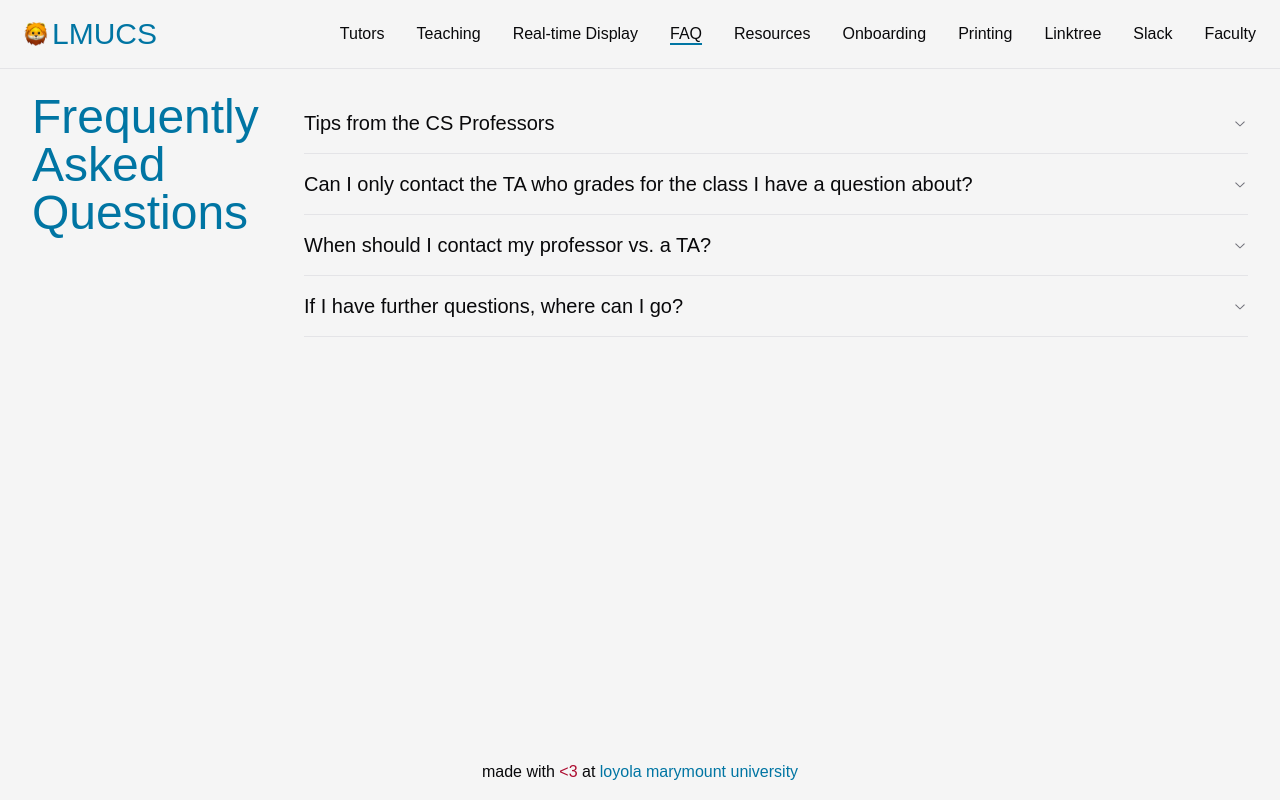
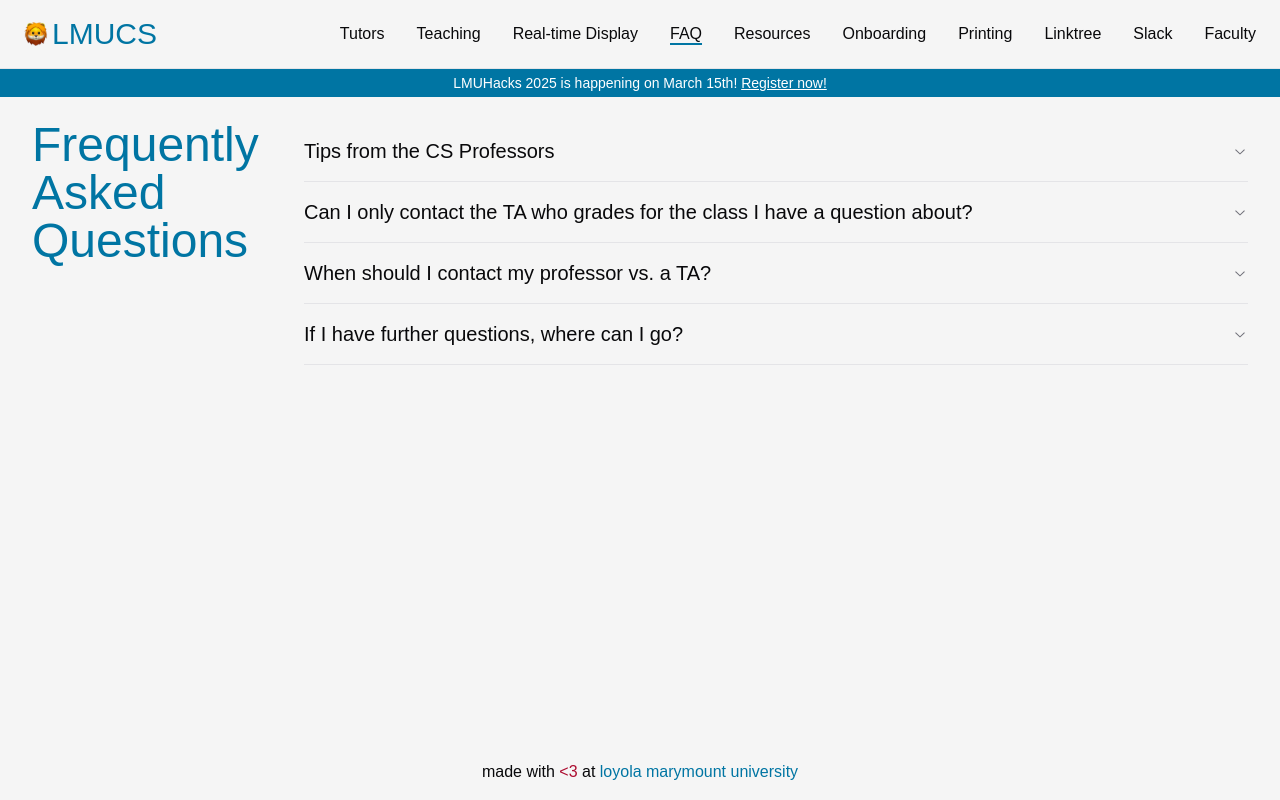
Before and after one commit to d5vis/ta.lmucs.org, a Next.js app: page /faq in a window 1280 px wide. Built offline with nearby package versions, Linux system fonts and the light colour scheme; a web font is replaced by a local one; what tailwindcss-motion would draw is missing.

Commit message:
add lmuhacks banner

```diff
--- a/app/components/header/Header.tsx
+++ b/app/components/header/Header.tsx
@@ -1,19 +1,19 @@
 import Logo from './Logo'
 import AppBar from './AppBar'
 
-const BANNER_CONTENT = ''
-// const BANNER_CONTENT = (
-//   <div>
-//     LMUHacks 2025 is happening on March 15th! {''}
-//     <a
-//       href="https://forms.gle/javPabKzcZUhi6f46"
-//       target="_blank"
-//       className="underline"
-//     >
-//       Register now!
-//     </a>
-//   </div>
-// )
+// const BANNER_CONTENT = ''
+const BANNER_CONTENT = (
+  <div>
+    LMUHacks 2025 is happening on March 15th! {''}
+    <a
+      href="https://forms.gle/javPabKzcZUhi6f46"
+      target="_blank"
+      className="underline"
+    >
+      Register now!
+    </a>
+  </div>
+)
 
 const Header = () => {
   return (
```
